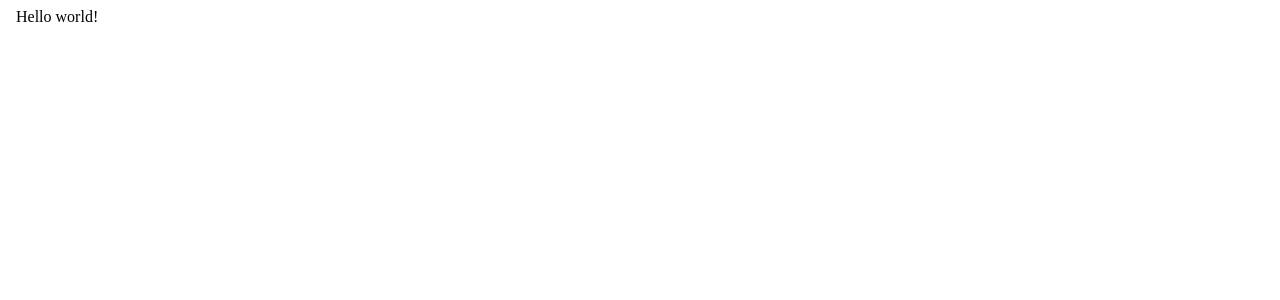
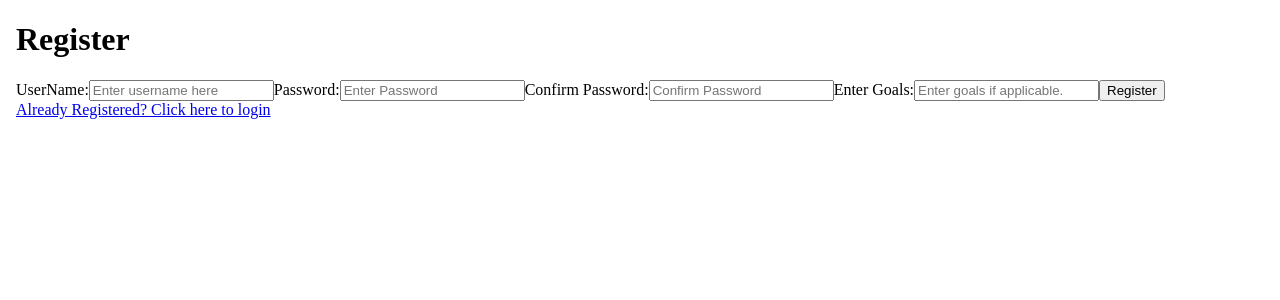
Before and after one commit to clarkhyde/workoutapp, a React (Create React App) app in the folder client/: page /register in a window 1280 px wide. Shown: the top 300 px of the page. Built offline with nearby package versions, Linux system fonts and the light colour scheme.

Commit message:
intial skeleton of registration page is created

```diff
--- a/client/src/Components/RegistrationPage/RegistrationPage.js
+++ b/client/src/Components/RegistrationPage/RegistrationPage.js
@@ -1,11 +1,76 @@
 import React from 'react';
 import './RegistrationPage.scss';
+import { Link } from 'react-router-dom';
 
 
 const RegistrationPage = () => {
     return (
         <div>
-            Hello world!
+            {/*Probably the location of a header or maybe a nav componenent */}
+            <h1 className="">Register</h1>
+            <form
+                className=""
+            >
+                <label
+                    className=""
+                    htmlFor="username">
+                        UserName:
+                </label>
+                <input
+                    type="text"
+                    className=""
+                    name="username"
+                    placeholder="Enter username here"
+                />
+                <label
+                    className=""
+                    htmlFor="password"
+                >
+                    Password:
+                </label>
+                <input
+                    type="text"
+                    className=""
+                    name="password"
+                    placeholder="Enter Password"
+                />
+                                <label
+                    className=""
+                    htmlFor="confirmPassword"
+                >
+                    Confirm Password:
+                </label>
+                <input
+                    type="text"
+                    className=""
+                    name="confirmPassword"
+                    placeholder="Confirm Password"
+                />
+                <label
+                    type="text"
+                    className=""
+                    htmlFor="goals"
+                >
+                    Enter Goals:
+                </label>
+                <input
+                    type="text"
+                    className=""
+                    name="goals"
+                    placeholder="Enter goals if applicable."
+                />
+                <button
+                    className=""
+                    type="">
+                    Register
+                </button>
+            </form>
+            <Link
+                className=""
+                to="/login"
+            >
+                Already Registered? Click here to login
+            </Link>
         </div>
     );
 };
```
